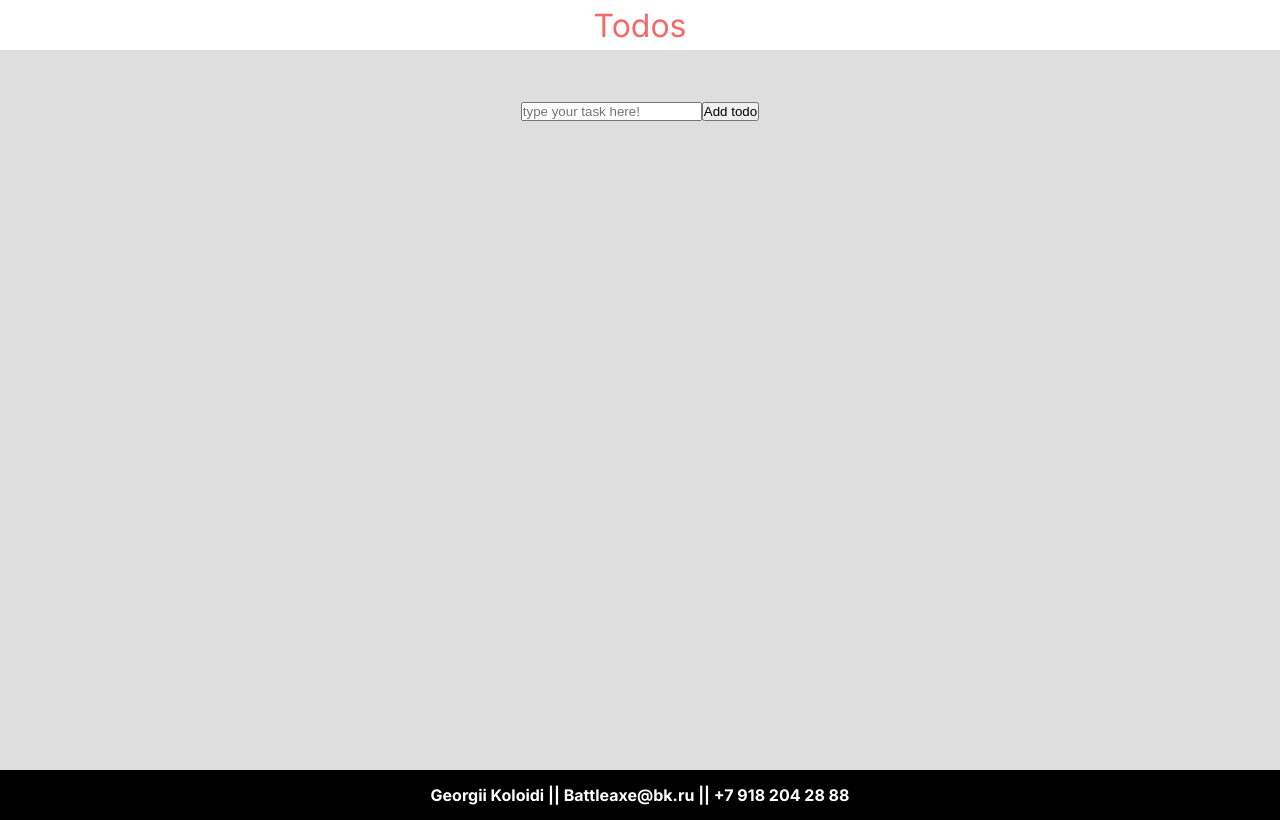
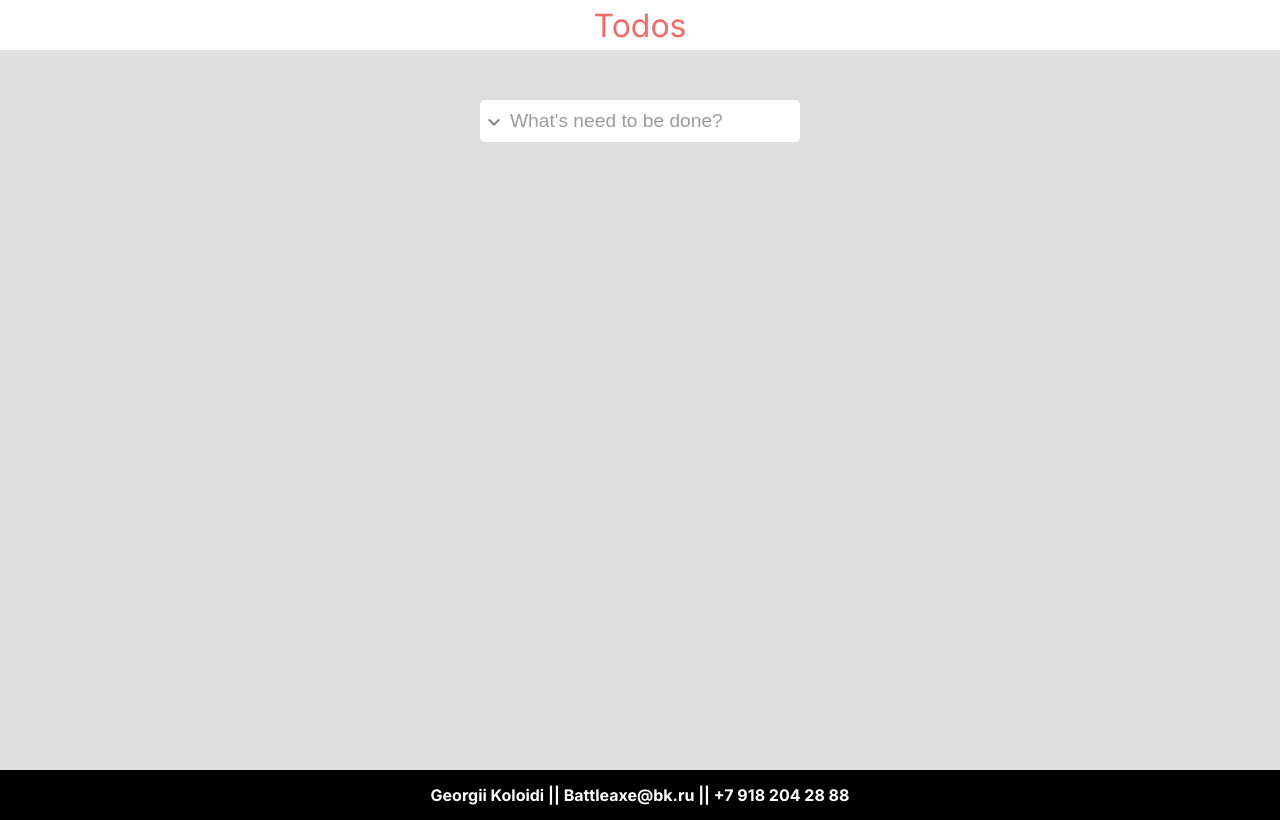
Before and after one commit to MaDKnighT404/todo-test-mindbox, a React (Vite) app: page / in a window 1280 px wide. Built offline with nearby package versions, Linux system fonts and the light colour scheme.

Commit message:
feat: add options for todolist component

```diff
--- a/src/components/Main/Main.tsx
+++ b/src/components/Main/Main.tsx
@@ -3,9 +3,9 @@ import Todo from '../Todo';
 
 const Main = () => {
   return (
-    <div className={styles.main}>
+    <main className={styles.main}>
       <Todo />
-    </div>
+    </main>
   );
 };
 
--- a/src/components/Todo/Todo.tsx
+++ b/src/components/Todo/Todo.tsx
@@ -2,10 +2,10 @@ import { useState } from 'react';
 import styles from './Todo.module.scss';
 import TodoForm from './TodoForm';
 import TodoList from './TodoList';
-import { TodoElement } from '../../types';
+import { TodoObject } from '../../types';
 
 const Todo = () => {
-  const [todos, setTodos] = useState<TodoElement[]>([]);
+  const [todos, setTodos] = useState<TodoObject[]>([]);
 
   return (
     <div className={styles.todo}>
--- a/src/components/Todo/TodoForm/TodoForm.module.scss
+++ b/src/components/Todo/TodoForm/TodoForm.module.scss
@@ -1,6 +1,14 @@
 .todo__form {
+  position: relative;
+  &::before {
+    content: url(../../../assets/arrow.svg);
+    position: absolute;
+    top: 10px;
+    left: 2px;
+    z-index: 10;
+  }
 
-  &__input {
+  .todo__input {
     position: relative;
     width: 300px;
     font-size: 1.2rem;
@@ -9,5 +17,9 @@
     border: 0;
     border-radius: 5px;
     text-indent: 20px;
+
+    &::placeholder {
+      color: rgb(155, 155, 155);
+    }
   }
 }
--- a/src/components/Todo/TodoForm/TodoForm.tsx
+++ b/src/components/Todo/TodoForm/TodoForm.tsx
@@ -1,10 +1,10 @@
 import { FC, ChangeEvent, FormEvent, useState } from 'react';
-import { TodoElement } from '../../../types';
+import { TodoObject } from '../../../types';
 import styles from './TodoForm.module.scss';
 
 interface TodoFormProps {
-  todos: TodoElement[];
-  setTodos: (todos: TodoElement[]) => void;
+  todos: TodoObject[];
+  setTodos: (todos: TodoObject[]) => void;
 }
 
 const TodoForm: FC<TodoFormProps> = ({ todos, setTodos }) => {
@@ -37,10 +37,9 @@ const TodoForm: FC<TodoFormProps> = ({ todos, setTodos }) => {
         type="text"
         name="text"
         value={input}
-        placeholder="type your task here!"
+        placeholder="What's need to be done?"
         onChange={handleInputChange}
       />
-      <button className="todo__submit">Add todo</button>
     </form>
   );
 };
--- a/src/components/Todo/TodoList/TodoList.tsx
+++ b/src/components/Todo/TodoList/TodoList.tsx
@@ -1,9 +1,10 @@
 import { FC } from 'react';
-import { TodoElement } from '../../../types';
+import TodoOptions from '../TodoOptions';
+import { TodoObject } from '../../../types';
 import styles from './TodoList.module.scss';
 
 interface TodoListProps {
-  todos: TodoElement[];
+  todos: TodoObject[];
 }
 
 const TodoList: FC<TodoListProps> = ({ todos }) => {
@@ -11,7 +12,7 @@ const TodoList: FC<TodoListProps> = ({ todos }) => {
     <div className={styles.todolist}>
       <ul>
         {todos.map((el, i) => (
-          <li className={styles.todolist__item}>
+          <li className={styles.todolist__item} key={el.id}>
             <input
               className={styles.todolist__checkbox}
               type="checkbox"
@@ -23,6 +24,7 @@ const TodoList: FC<TodoListProps> = ({ todos }) => {
           </li>
         ))}
       </ul>
+      <TodoOptions todos={todos} />
     </div>
   );
 };
--- /dev/null
+++ b/src/components/Todo/TodoOptions/TodoOptions.module.scss
@@ -0,0 +1,42 @@
+.todo__options {
+  display: flex;
+  justify-content: space-between;
+  padding: 10px;
+  border: 1px solid #50514f;
+  border-top: 0;
+
+  .todo__items-left {
+    font-size: 14px;
+    line-height: 28px;
+    user-select: none;
+  }
+
+  .sort-menu {
+    display: flex;
+    gap: 5px;
+
+    &__item {
+      cursor: pointer;
+    }
+
+    &__btn {
+      padding: 5px;
+      background: transparent;
+      border: 0;
+      border-radius: 5px;
+      font-size: 14px;
+      cursor: pointer;
+      &-active {
+        border: 1px solid red;
+      }
+    }
+  }
+
+  .todo__clear-btn {
+    padding: 5px;
+    background: transparent;
+    border: 0;
+    font-size: 14px;
+    cursor: pointer;
+  }
+}
--- /dev/null
+++ b/src/components/Todo/TodoOptions/TodoOptions.tsx
@@ -0,0 +1,24 @@
+import { FC } from 'react';
+import { TodoObject } from '../../../types';
+import styles from './TodoOptions.module.scss';
+
+interface TodoOptionsProps {
+  todos: TodoObject[];
+}
+
+const TodoOptions: FC<TodoOptionsProps> = ({ todos }) => {
+
+  return <>
+    {todos.length >= 1 && <div className={styles.todo__options}>
+      <div className={styles['todo__items-left']}>0 items left</div>
+      <ul className={styles['sort-menu']}>
+      <button className={`${styles['sort-menu__btn']} ${styles['sort-menu__btn-active']}`}>All</button>
+        <li className={styles['sort-menu__item']}><button className={styles['sort-menu__btn']}>Active</button></li>
+        <li className={styles['sort-menu__item']}><button className={styles['sort-menu__btn']}>Completed</button></li>
+      </ul>
+      <button className={styles['todo__clear-btn']}>Clear completed</button>
+    </div>}
+  </>;
+};
+
+export default TodoOptions;
--- /dev/null
+++ b/src/components/Todo/TodoOptions/index.ts
@@ -0,0 +1,3 @@
+import TodoOptions from './TodoOptions.tsx';
+
+export default TodoOptions;
--- a/src/types/index.ts
+++ b/src/types/index.ts
@@ -1,4 +1,4 @@
-export interface TodoElement {
+export interface TodoObject {
   value: string;
   id: number;
   isChecked: boolean;
```
Also changed, not shown: src/assets/arrow.svg (added).
